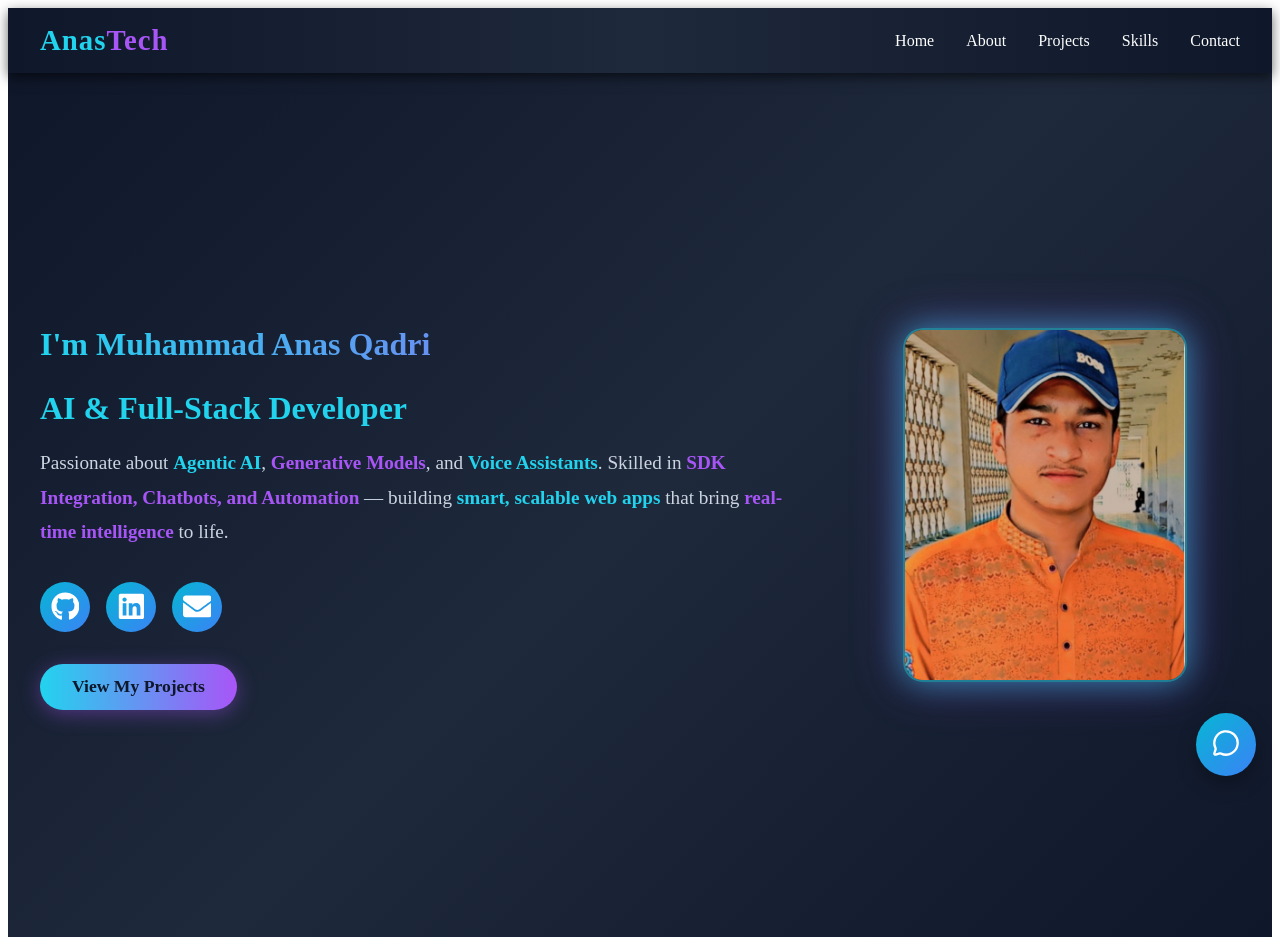
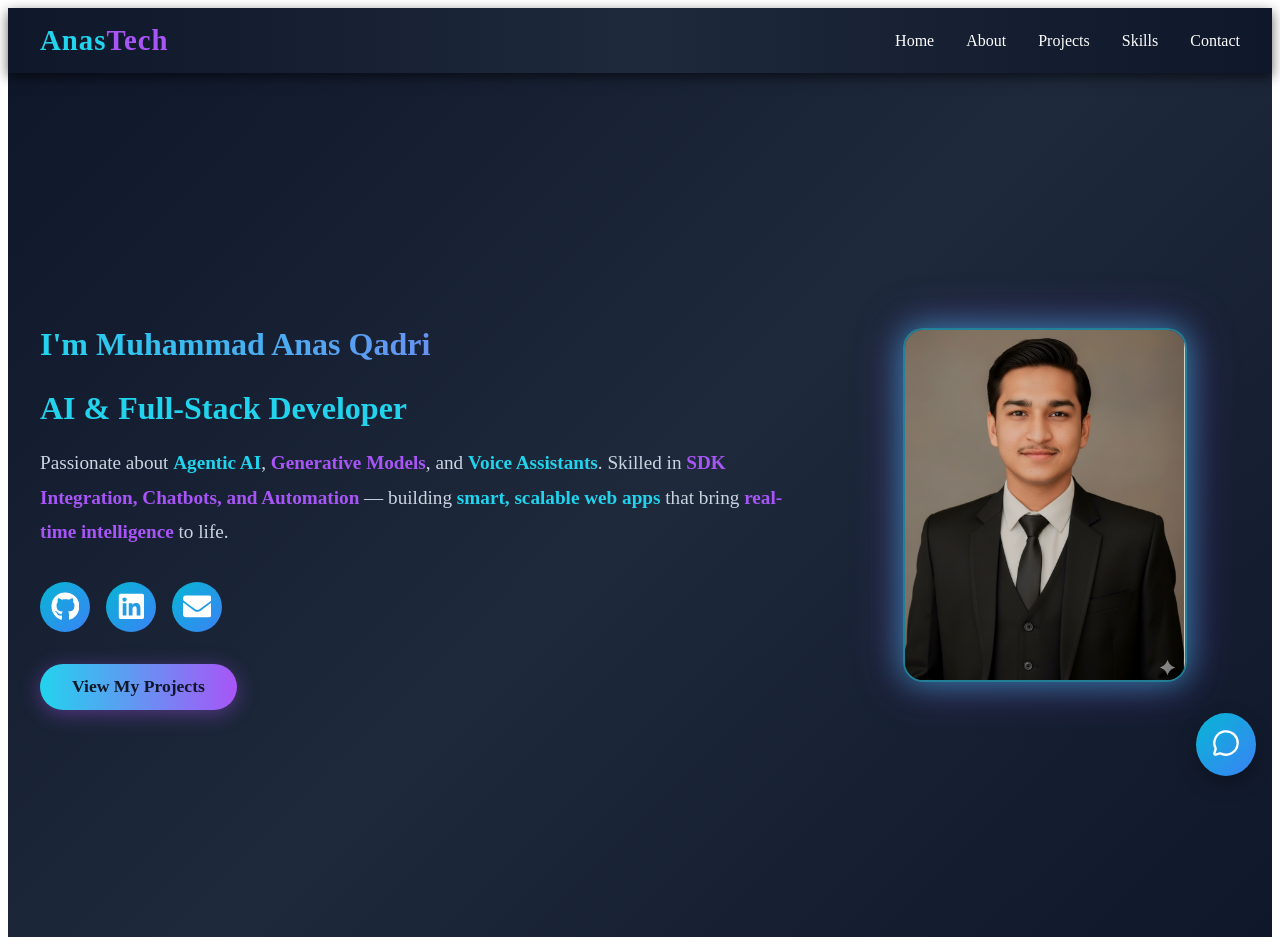
Before and after one commit to Anas-Rajput12/Portfolio, a Next.js app: page / in a window 1280 px wide. Built offline with nearby package versions, Linux system fonts and the light colour scheme.

Commit message:
Update page.tsx

```diff
--- a/app/hero/page.tsx
+++ b/app/hero/page.tsx
@@ -112,7 +112,7 @@ const Hero = () => {
         <div className="hero-img-wrapper">
           <div className="hero-img">
             <Image
-              src="/images/pic (1).png"
+              src="/images/Gemini_Generated_Image_5nobuq5nobuq5nob.png"
               alt="Muhammad Anas Qadri"
               fill
               style={{ objectFit: "cover" }}
```
